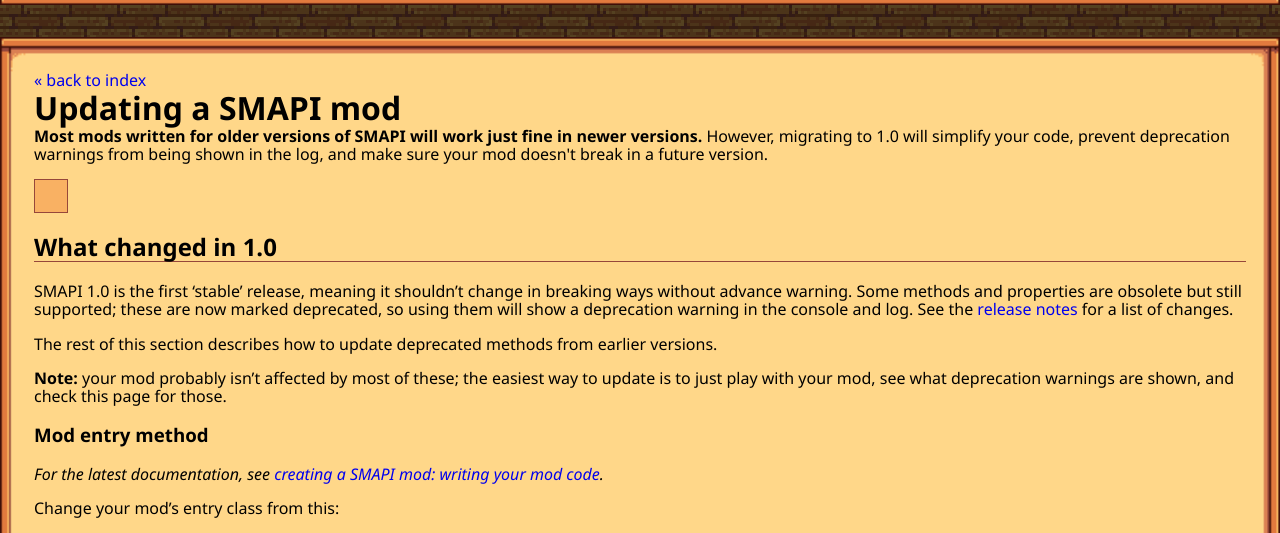
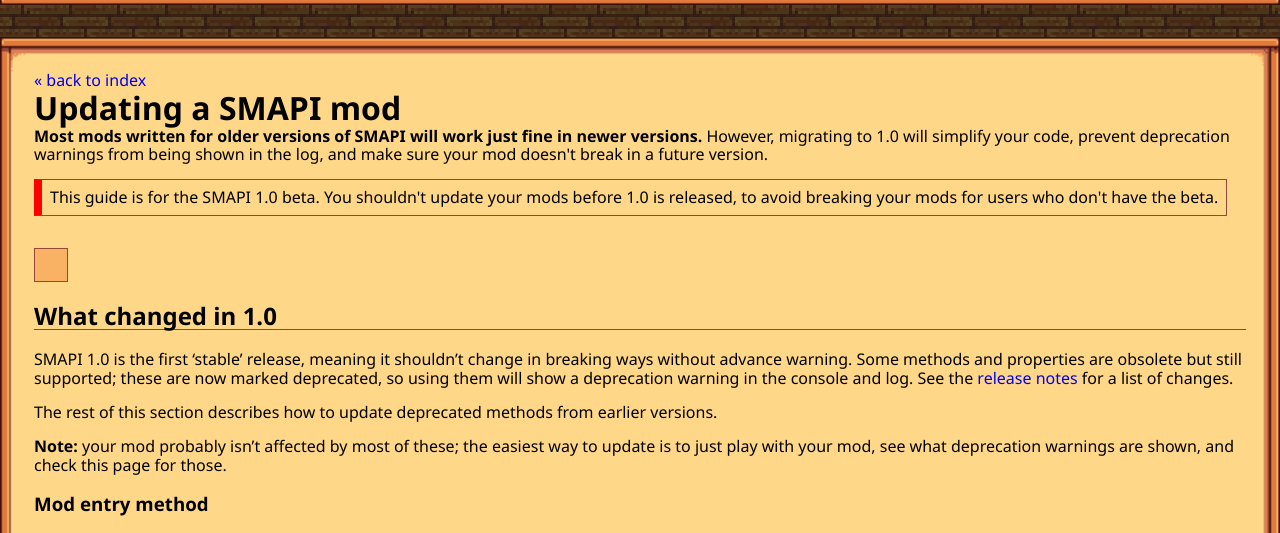
Before and after one commit to Pathoschild/canimod.github.io, a Jekyll site: the page built from guides/migrating-a-smapi-mod.md, in a window 1280 px wide and 900 px high, cut to the strip 367-900 px from the top of the window. Built offline with Jekyll 4.4.1, drawn with Linux system fonts in a browser that asks for light colours; nearby versions of some CDN libraries.

```diff
--- a/guides/migrating-a-smapi-mod.md
+++ b/guides/migrating-a-smapi-mod.md
@@ -2,9 +2,14 @@
 layout: default
 title: Updating a SMAPI mod
 intro: >
-   <strong>Most mods written for older versions of SMAPI will work just fine in newer versions.</strong>
-   However, migrating to 1.0 will simplify your code, prevent deprecation warnings from
-   being shown in the log, and make sure your mod doesn't break in a future version.
+   <strong>Most mods written for older versions of SMAPI will work just fine in newer
+   versions.</strong> However, migrating to 1.0 will simplify your code, prevent
+   deprecation warnings from being shown in the log, and make sure your mod doesn't
+   break in a future version.<br />
+   <p class="warning">
+     This guide is for the SMAPI 1.0 beta. You shouldn't update your mods before 1.0 is
+     released, to avoid breaking your mods for users who don't have the beta.
+   </p>
 ---
 
 ## What changed in 1.0
```
Also changed, not shown: index.md (+1 -0 lines).
